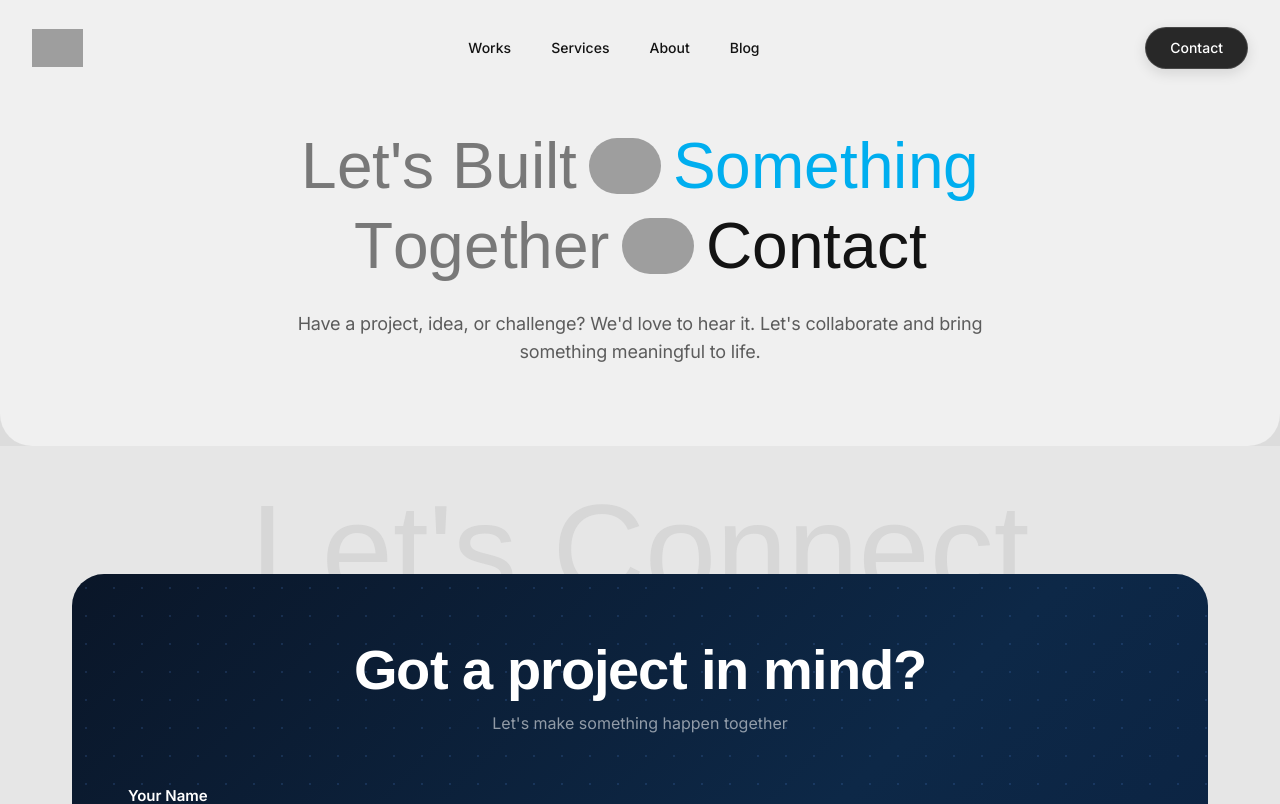
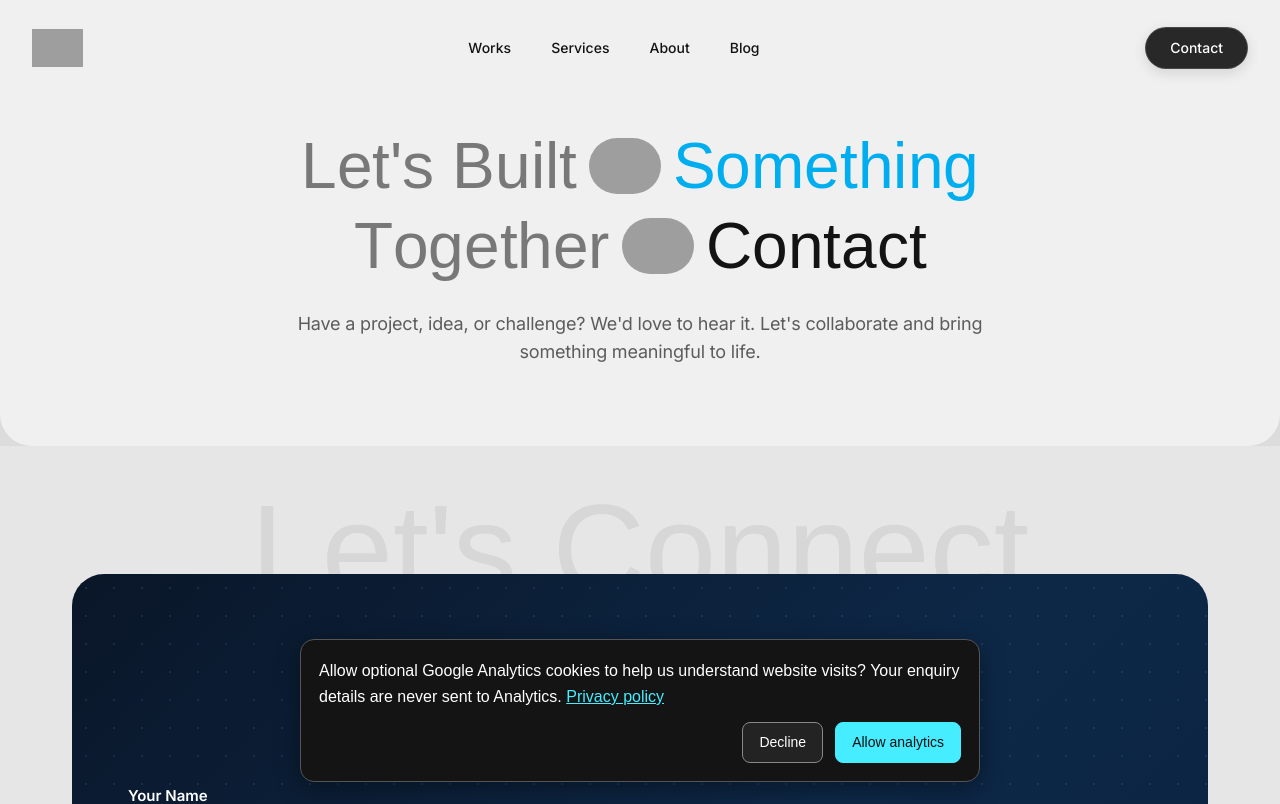
Before and after one commit to MuhammadFaizan-prog/clydara-website-2026, a React (Vite) app: page /contact in a window 1280 px wide. Shown: the top 804 px of the page. Built offline with nearby package versions, Linux system fonts and the light colour scheme; grey boxes are pictures that could not be loaded; a web font is replaced by a local one.

Commit message:
Add consent-based GA4 page and accepted-enquiry measurement

```diff
--- a/src/App.tsx
+++ b/src/App.tsx
@@ -19,6 +19,7 @@ import PrivacyPolicyPage from './pages/PrivacyPolicyPage'
 import TermsPage from './pages/TermsPage'
 import NotFoundPage from './pages/NotFoundPage'
 import Seo from './seo/Seo'
+import Analytics from './seo/ConsentAnalytics'
 
 gsap.registerPlugin(ScrollTrigger)
 
@@ -88,6 +89,7 @@ export function AppContent() {
         <Route path="*" element={<NotFoundPage />} />
       </Routes>
       <Footer />
+      <Analytics />
     </div>
   )
 }
--- a/src/pages/ContactPage.tsx
+++ b/src/pages/ContactPage.tsx
@@ -4,6 +4,7 @@ import { RevealChars } from '../components/common/RevealChars'
 import { RevealHeading } from '../components/common/RevealHeading'
 import FAQ from '../components/FAQ/FAQ'
 import './ContactPage.css'
+import { trackEnquiry } from '../seo/analytics'
 
 const flowerIcon = 'https://framerusercontent.com/images/bPFUMYGmKDGU6pubiY2MFnjtBAk.svg'
 
@@ -98,6 +99,7 @@ export default function ContactPage() {
 
       if (!response.ok) throw new Error('EmailJS did not accept the message')
       setSubmitted(true)
+      trackEnquiry()
     } catch {
       setError('Unable to send your message. Please try again.')
     } finally {
--- /dev/null
+++ b/src/seo/Analytics.css
@@ -0,0 +1,3 @@
+.analytics-preferences {display:block;margin:12px auto 24px;background:transparent;color:#aaa;border:0;text-decoration:underline;cursor:pointer;font:inherit;font-size:12px}
+.analytics-consent {position:fixed;z-index:10000;bottom:18px;left:18px;right:18px;max-width:680px;margin:auto;padding:18px;background:#141414;color:#fff;border:1px solid #555;border-radius:14px;box-shadow:0 6px 24px #0006;font:14px/1.5 Arial,sans-serif}
+.analytics-consent p {margin:0 0 12px}.analytics-consent a {color:#46ecff;text-decoration:underline}.analytics-consent div {display:flex;gap:12px;justify-content:flex-end}.analytics-consent button {padding:9px 16px;cursor:pointer;border:1px solid #888;border-radius:8px;background:#232323;color:#fff;font:inherit}.analytics-consent button:last-child {background:#46ecff;color:#111;border-color:#46ecff}
--- /dev/null
+++ b/src/seo/ConsentAnalytics.tsx
@@ -0,0 +1,25 @@
+import { useEffect, useState } from 'react'
+import { Link, useLocation } from 'react-router-dom'
+import { CONSENT_KEY, setAnalyticsConsent, trackPage } from './analytics'
+import './Analytics.css'
+
+export default function Analytics() {
+  const { pathname } = useLocation()
+  const [open, setOpen] = useState(false)
+  useEffect(() => {
+    try { setOpen(localStorage.getItem(CONSENT_KEY) === null) } catch { setOpen(true) }
+    trackPage(pathname)
+  }, [pathname])
+  const choose = (granted: boolean) => {
+    setAnalyticsConsent(granted)
+    setOpen(false)
+    if (granted) trackPage(pathname)
+  }
+  return <>
+    <button className="analytics-preferences" onClick={() => setOpen(true)}>Cookie preferences</button>
+    {open && <aside className="analytics-consent" aria-label="Analytics cookie preferences">
+      <p>Allow optional Google Analytics cookies to help us understand website visits? Your enquiry details are never sent to Analytics. <Link to="/privacy-policy">Privacy policy</Link></p>
+      <div><button onClick={() => choose(false)}>Decline</button><button onClick={() => choose(true)}>Allow analytics</button></div>
+    </aside>}
+  </>
+}
--- /dev/null
+++ b/src/seo/analytics.ts
@@ -0,0 +1,48 @@
+import { getPage, SITE_ORIGIN } from './site'
+
+export const MEASUREMENT_ID = 'G-49SWMH6WVL'
+export const CONSENT_KEY = 'clydara-analytics-consent'
+type AnalyticsWindow = Window & { dataLayer?: unknown[]; gtag?: (...args: unknown[]) => void }
+let lastPath = ''
+
+export function hasAnalyticsConsent() {
+  try { return localStorage.getItem(CONSENT_KEY) === 'granted' } catch { return false }
+}
+
+export function trackPage(path: string) {
+  const page = getPage(path)
+  if (!page || window.location.origin !== SITE_ORIGIN || !hasAnalyticsConsent() || lastPath === path) return
+  const target = window as AnalyticsWindow
+  if (!target.gtag) {
+    target.dataLayer = target.dataLayer || []
+    target.gtag = function (..._args: unknown[]) { target.dataLayer!.push(arguments) }
+    target.gtag('consent', 'default', { analytics_storage: 'granted', ad_storage: 'denied', ad_user_data: 'denied', ad_personalization: 'denied' })
+    target.gtag('js', new Date())
+    target.gtag('config', MEASUREMENT_ID, { send_page_view: false, allow_google_signals: false, allow_ad_personalization_signals: false, page_location: SITE_ORIGIN + page.path, page_referrer: safeReferrer() })
+    const script = document.createElement('script')
+    script.async = true
+    script.src = `https://www.googletagmanager.com/gtag/js?id=${MEASUREMENT_ID}`
+    document.head.appendChild(script)
+  }
+  lastPath = path
+  target.gtag('set', { page_location: SITE_ORIGIN + page.path, page_referrer: safeReferrer() })
+  target.gtag('event', 'page_view', { page_title: page.title, page_location: SITE_ORIGIN + page.path, page_referrer: safeReferrer() })
+}
+
+function safeReferrer() {
+  try { const url = new URL(document.referrer); return url.origin + url.pathname } catch { return '' }
+}
+
+export function trackEnquiry() {
+  if (window.location.origin !== SITE_ORIGIN || !hasAnalyticsConsent()) return
+  ;(window as AnalyticsWindow).gtag?.('event', 'generate_lead', { form_name: 'project_enquiry', page_location: SITE_ORIGIN + '/contact' })
+}
+
+export function setAnalyticsConsent(granted: boolean) {
+  try { localStorage.setItem(CONSENT_KEY, granted ? 'granted' : 'denied') } catch { /* Storage restrictions keep analytics disabled. */ }
+  if (!granted) {
+    ;(window as AnalyticsWindow).gtag?.('consent', 'update', { analytics_storage: 'denied' })
+    // Reload unloads the tag and prevents further automatic measurement after withdrawal.
+    if ((window as AnalyticsWindow).gtag) window.location.reload()
+  }
+}
```
Also changed, not shown: seo/evidence/analytics-tests.json (added, +11 -0 lines), 1 other file (tests, documents, lock files or other folders).
